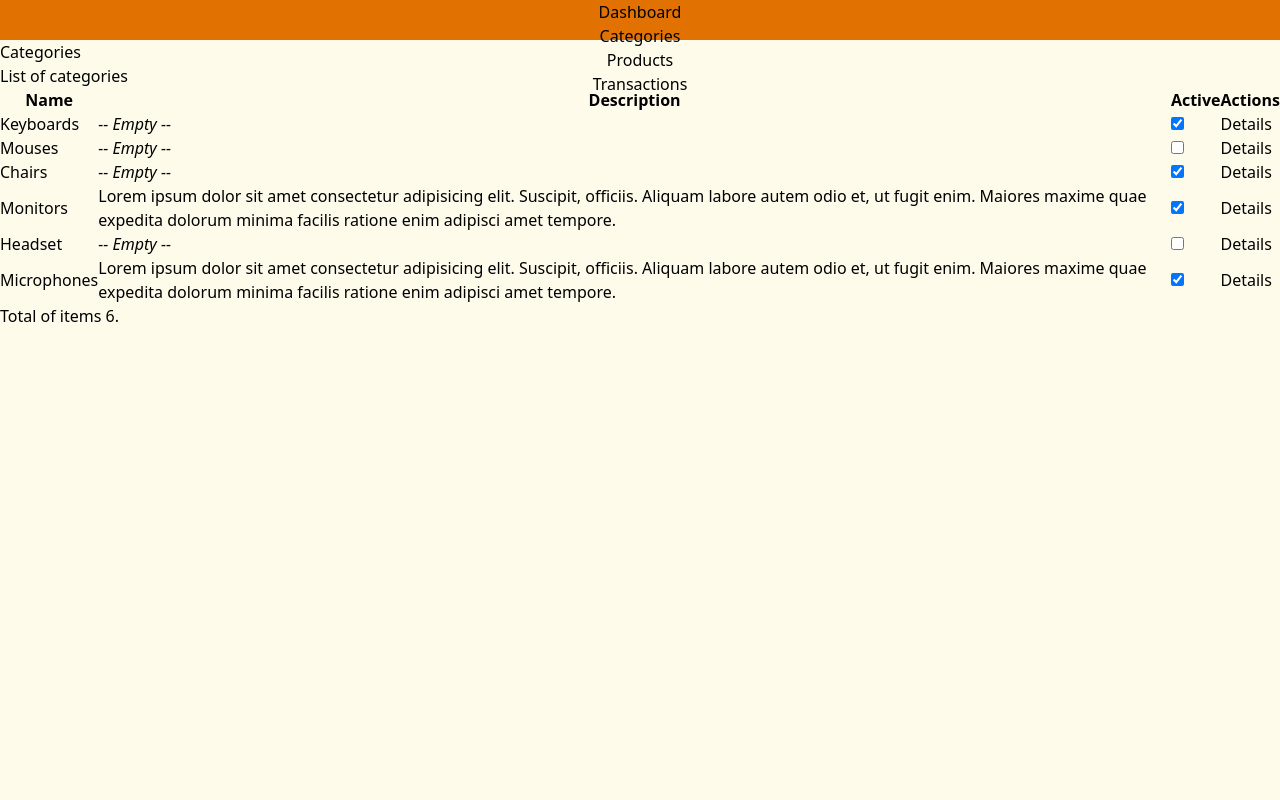
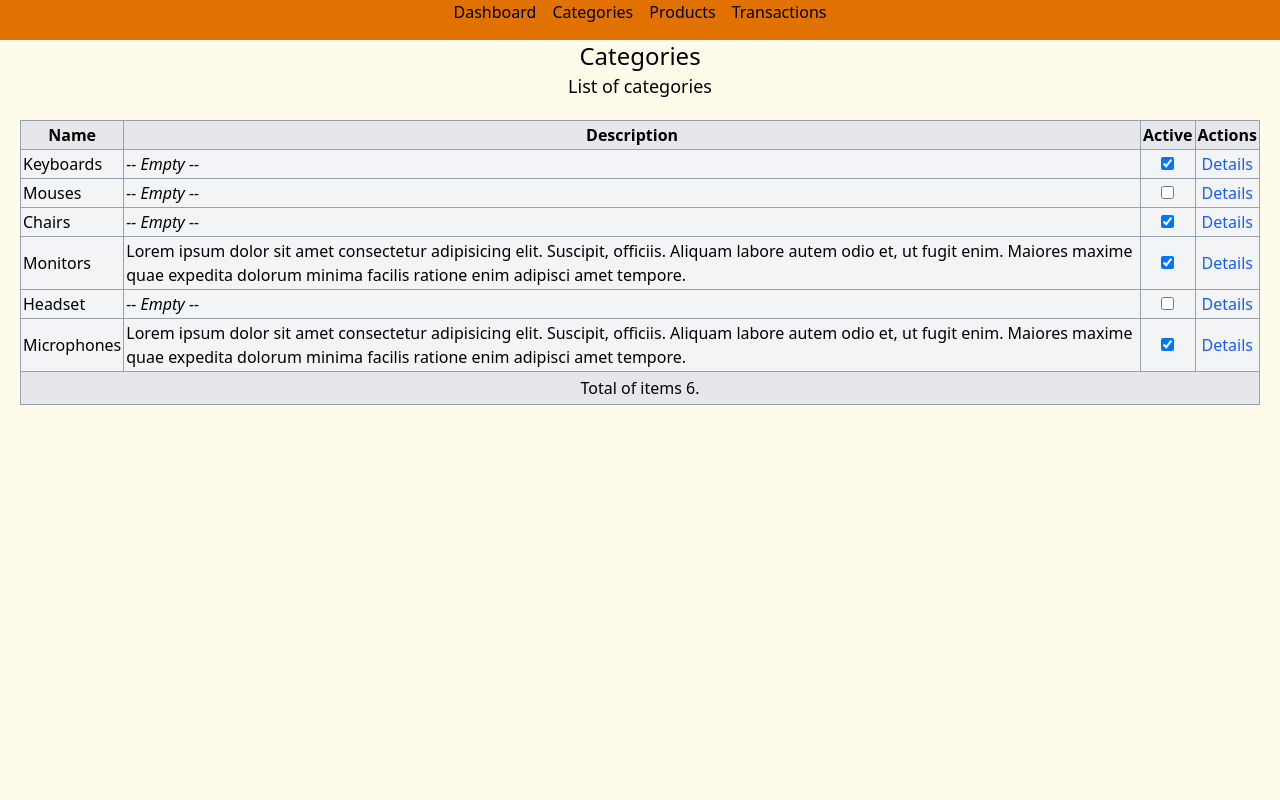
Before and after one commit to fbrump/store-manager, a Vue app in the folder frontend/: page /#/categories in a window 1280 px wide. Shown: the top 800 px of the page. Built offline with nearby package versions, Linux system fonts and the light colour scheme; the HTML template or start-up script is replaced by a standard one.

Commit message:
feat: Initial work on table css

```diff
--- a/frontend/src/components/ViewHeader.vue
+++ b/frontend/src/components/ViewHeader.vue
@@ -9,11 +9,11 @@ defineProps<HeaderProps>()
 </script>
 
 <template>
-<header>
-    <h1>
+<header class="flex flex-col text-center">
+    <h1 class="text-2xl">
         {{ title }}
     </h1>
-    <h2 v-if="subtitle">
+    <h2 v-if="subtitle" class="text-lg">
         {{ subtitle }}
     </h2>
 </header>
--- a/frontend/src/layouts/LayoutNav.vue
+++ b/frontend/src/layouts/LayoutNav.vue
@@ -4,23 +4,23 @@
 
 <template>
 <nav class="h-10 text-center bg-amber-600">
-    <ul>
-        <li>
+    <ul class="flex flex-row justify-center">
+        <li class="mx-2">
             <router-link to="/" title="Go to dashboard">
                 Dashboard
             </router-link>
         </li>
-        <li>
+        <li class="mx-2">
             <router-link to="/categories" title="Go to categories">
                 Categories
             </router-link>
         </li>
-        <li>
+        <li class="mx-2">
             <router-link to="/products" title="Go to products">
                 Products
             </router-link>
         </li>
-        <li>
+        <li class="mx-2">
             <router-link to="transactions" title="Go to transactions">
              Transactions
             </router-link>
--- a/frontend/src/views/categories/CategoryList.vue
+++ b/frontend/src/views/categories/CategoryList.vue
@@ -44,38 +44,38 @@ const categories = ref<Array<Category>>([
 <template>
 <main>
     <view-header title="Categories" subtitle="List of categories"></view-header>
-    <section>
+    <section class="container">
 
-        <table v-if="categories.length > 0">
-            <thead>
+        <table v-if="categories.length > 0" class="border-collapse border border-gray-400 m-5">
+            <thead class="bg-gray-200">
                 <tr>
-                    <th>
+                    <th class="p-0.5 border-collapse border border-gray-400">
                         Name
                     </th>
-                    <th>
+                    <th class="p-0.5 border-collapse border border-gray-400">
                         Description
                     </th>
-                    <th>
+                    <th class="p-0.5 border-collapse border border-gray-400">
                         Active
                     </th>
-                    <th>
+                    <th class="p-0.5 border-collapse border border-gray-400">
                         Actions
                     </th>
                 </tr>
             </thead>
-            <tfoot>
+            <tfoot class="bg-gray-200">
                 <tr>
-                    <td colspan="4">
+                    <td colspan="4" class="py-1 text-center">
                         Total of items {{ categories.length }}.
                     </td>
                 </tr>
             </tfoot>
-            <tbody>
-                <tr v-for="item in categories" :key="item.id">
-                    <td>
+            <tbody class="bg-gray-100">
+                <tr v-for="item in categories" :key="item.id" class="hover:bg-gray-300 h-auto">
+                    <td class="p-0.5 border-collapse border border-gray-400">
                         {{ item.name }}
                     </td>
-                    <td>
+                    <td class="p-0.5 border-collapse border border-gray-400">
                         <p v-if="item.description">
                             {{ item.description }}
                         </p>
@@ -83,11 +83,11 @@ const categories = ref<Array<Category>>([
                             -- Empty --
                         </p>
                     </td>
-                    <td>
+                    <td class="p-0.5 border-collapse border border-gray-400 text-center">
                         <input type="checkbox" name="active" :checked="item.active" />
                     </td>
-                    <td>
-                        <router-link :to="`/categories/${item.id}`">
+                    <td class="p-0.5 border-collapse border border-gray-400 text-center">
+                        <router-link :to="`/categories/${item.id}`" class="font-medium text-blue-600 dark:text-blue-500 hover:underline">
                             Details
                         </router-link>
                     </td>
```
Also changed, not shown: 1 other file (tests, documents, lock files or other folders).
